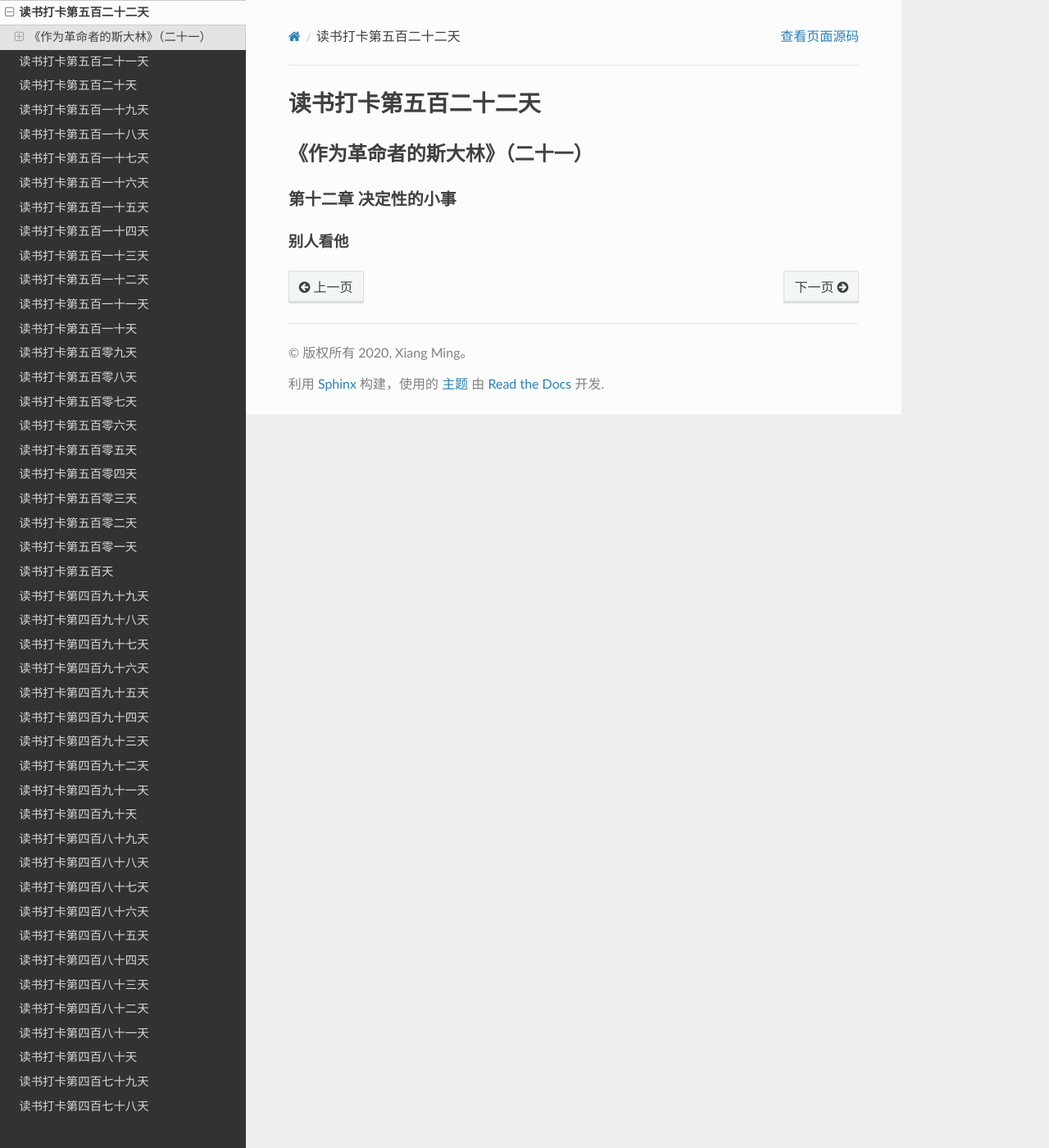
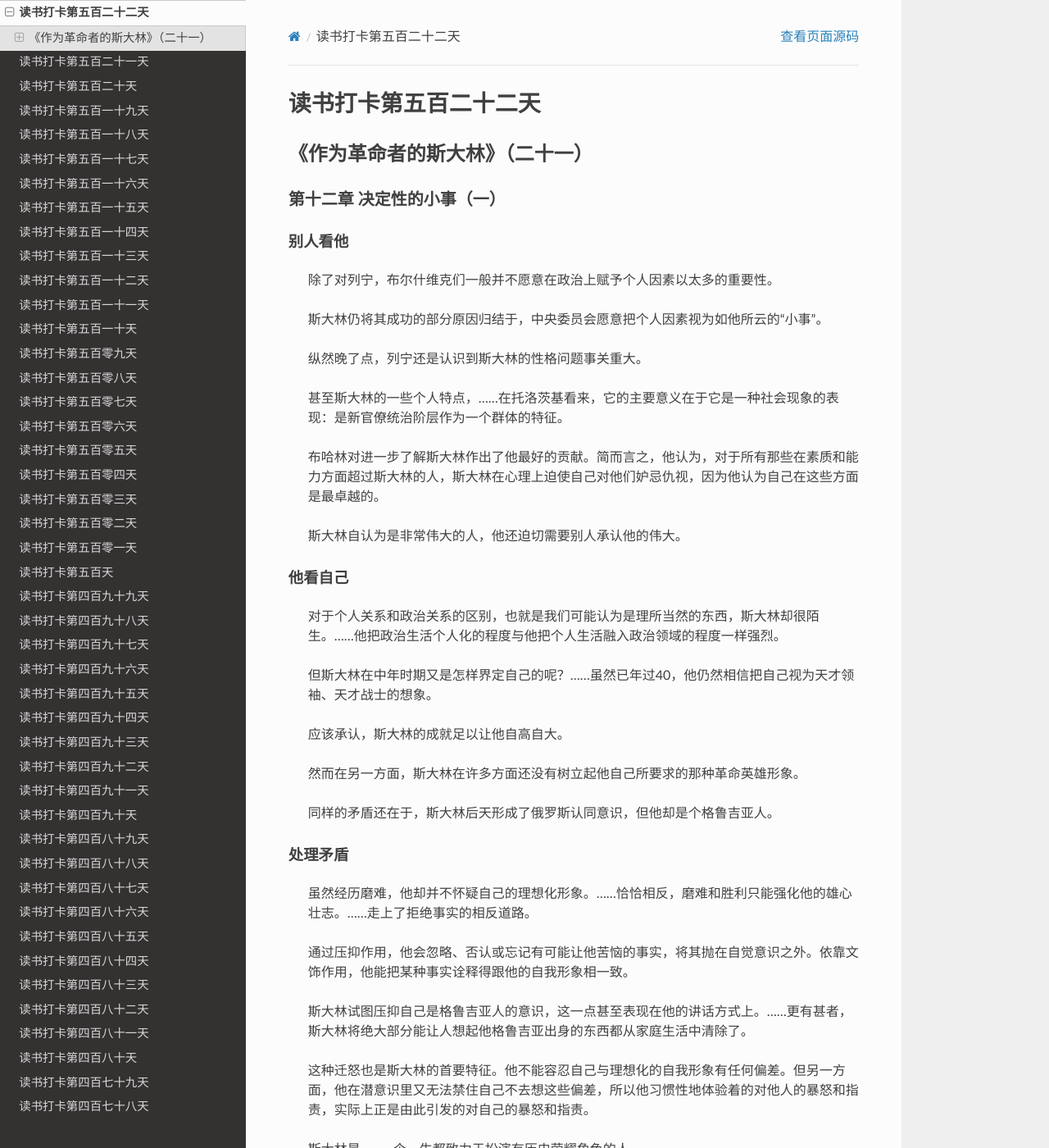
Before and after one commit to xiangming1975/reading, a Sphinx documentation site: the page built from source/2022-01-28.md, in a window 1280 px wide and 1400 px high. Shown: the whole window at 82% size. Built offline with Sphinx 7.4.7 and the Read the Docs theme 2.0.0, drawn with Linux system fonts in a browser that asks for light colours.

Commit message:
2022-01-28

```diff
--- a/source/2022-01-28.md
+++ b/source/2022-01-28.md
@@ -1,5 +1,39 @@
 # 读书打卡第五百二十二天
 ## 《作为革命者的斯大林》（二十一）
-### 第十二章 决定性的小事
+### 第十二章 决定性的小事（一）
 #### 别人看他
->
+> 除了对列宁，布尔什维克们一般并不愿意在政治上赋予个人因素以太多的重要性。
+
+> 斯大林仍将其成功的部分原因归结于，中央委员会愿意把个人因素视为如他所云的“小事”。
+
+> 纵然晚了点，列宁还是认识到斯大林的性格问题事关重大。
+
+> 甚至斯大林的一些个人特点，……在托洛茨基看来，它的主要意义在于它是一种社会现象的表现：是新官僚统治阶层作为一个群体的特征。
+
+> 布哈林对进一步了解斯大林作出了他最好的贡献。简而言之，他认为，对于所有那些在素质和能力方面超过斯大林的人，斯大林在心理上迫使自己对他们妒忌仇视，因为他认为自己在这些方面是最卓越的。
+
+> 斯大林自认为是非常伟大的人，他还迫切需要别人承认他的伟大。
+
+#### 他看自己
+
+> 对于个人关系和政治关系的区别，也就是我们可能认为是理所当然的东西，斯大林却很陌生。……他把政治生活个人化的程度与他把个人生活融入政治领域的程度一样强烈。
+
+> 但斯大林在中年时期又是怎样界定自己的呢？……虽然已年过40，他仍然相信把自己视为天才领袖、天才战士的想象。
+
+> 应该承认，斯大林的成就足以让他自高自大。
+
+> 然而在另一方面，斯大林在许多方面还没有树立起他自己所要求的那种革命英雄形象。
+
+> 同样的矛盾还在于，斯大林后天形成了俄罗斯认同意识，但他却是个格鲁吉亚人。
+
+#### 处理矛盾
+
+> 虽然经历磨难，他却并不怀疑自己的理想化形象。……恰恰相反，磨难和胜利只能强化他的雄心壮志。……走上了拒绝事实的相反道路。
+
+> 通过压抑作用，他会忽略、否认或忘记有可能让他苦恼的事实，将其抛在自觉意识之外。依靠文饰作用，他能把某种事实诠释得跟他的自我形象相一致。
+
+> 斯大林试图压抑自己是格鲁吉亚人的意识，这一点甚至表现在他的讲话方式上。……更有甚者，斯大林将绝大部分能让人想起他格鲁吉亚出身的东西都从家庭生活中清除了。
+
+> 这种迁怒也是斯大林的首要特征。他不能容忍自己与理想化的自我形象有任何偏差。但另一方面，他在潜意识里又无法禁住自己不去想这些偏差，所以他习惯性地体验着的对他人的暴怒和指责，实际上正是由此引发的对自己的暴怒和指责。
+
+> 斯大林是……一个一生都致力于扮演有历史荣耀角色的人。
```
Also changed, not shown: source/2022-01-29.md (added, +29 -0 lines).
